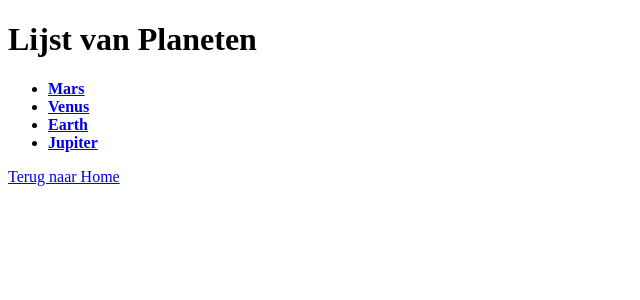
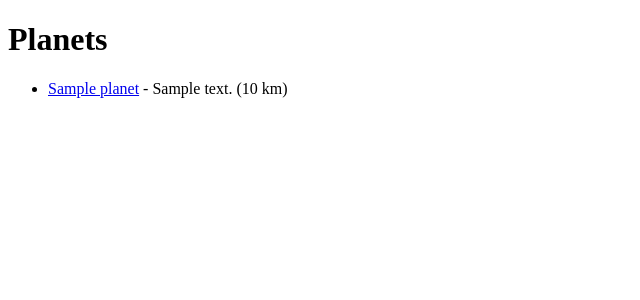
Before and after one commit to joshuaghanney18-gif/opdracht-2-laravel, a Laravel app: page /planets in a window 1280 px wide. Shown: the top 300 px of the page, without its empty margins (0-640 px from the left). Run offline with Laravel 12, Linux system fonts and the light colour scheme; tables that the repository leaves empty hold one stand-in row (values such as "Sample post").

Commit message:
opdracht 2

```diff
--- a/app/Http/Controllers/PlanetController.php
+++ b/app/Http/Controllers/PlanetController.php
@@ -2,43 +2,25 @@
 
 namespace App\Http\Controllers;
 
-use Illuminate\Http\Request;
+use Illuminate\Support\Facades\DB;
 
 class PlanetController extends Controller
 {
-    private $planets = [
-        [
-            'name' => 'Mars',
-            'description' => 'Mars is the fourth planet from the Sun and the second-smallest planet in the Solar System, being larger than only Mercury.'
-        ],
-        [
-            'name' => 'Venus',
-            'description' => 'Venus is the second planet from the Sun. It is named after the Roman goddess of love and beauty.'
-        ],
-        [
-            'name' => 'Earth',
-            'description' => 'Our home planet is the third planet from the Sun, and the only place we know of so far thats inhabited by living things.'
-        ],
-        [
-            'name' => 'Jupiter',
-            'description' => 'Jupiter is a gas giant and doesn\'t have a solid surface, but it may have a solid inner core about the size of Earth.'
-        ],
-    ];
-
     public function index()
     {
-        return view('planets', ['planeten' => $this->planets]);
+        $planets = DB::table('planets')->get();
+
+        return view('planets', ['planets' => $planets]);
     }
 
-    public function show($planetName)
+ public function show($planet)
     {
-        $planet = collect($this->planets)
-            ->firstWhere('name', ucfirst(strtolower($planetName)));
+        $planetData = DB::table('planets')
+            ->where('name', $planet)
+            ->first();
 
-        if (!$planet) {
-            abort(404);
-        }
+        abort_if(!$planetData, 404);
 
-        return view('planet-detail', ['planeet' => $planet]);
+        return view('planet-detail', ['planet' => $planetData]);
     }
 }
--- a/resources/views/planets.blade.php
+++ b/resources/views/planets.blade.php
@@ -1,24 +1,17 @@
 <!DOCTYPE html>
-<html lang="en">
+<html>
 <head>
-    <meta charset="UTF-8">
-    <title>Planeten Overzicht</title>
+    <title>Planets</title>
 </head>
 <body>
-
-    <h1>Lijst van Planeten</h1>
-
+    <h1>Planets</h1>
     <ul>
-        @foreach ($planeten as $planet)
+        @foreach ($planets as $planet)
             <li>
-                <a href="{{ route('planets.show', ['planet' => strtolower($planet['name'])]) }}">
-                    <strong>{{ $planet['name'] }}</strong>
-                </a>
+                <a href="/planets/{{ $planet->name }}">{{ $planet->name }}</a>
+                - {{ $planet->description }} ({{ $planet->size_in_km }} km)
             </li>
         @endforeach
     </ul>
-
-    <a href="{{ route('home') }}">Terug naar Home</a>
-
 </body>
 </html>
--- a/routes/web.php
+++ b/routes/web.php
@@ -1,11 +1,7 @@
 <?php
 
+use App\Http\Controllers\PlanetController;
 use Illuminate\Support\Facades\Route;
-use App\Http\Controllers\PlanetController;
 
-Route::get('/', function () {
-    return view('welcome');
-})->name('home');
-
-Route::get('/planets', [PlanetController::class, 'index'])->name('planets.index');
-Route::get('/planets/{planet}', [PlanetController::class, 'show'])->name('planets.show');
+Route::get('/planets', [PlanetController::class, 'index']);
+Route::get('/planets/{planet}', [PlanetController::class, 'show']);
```
Also changed, not shown: resources/views/planet-detail.blade.php (+6 -11 lines).
